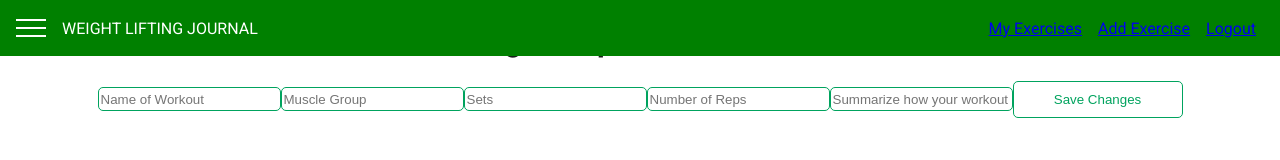
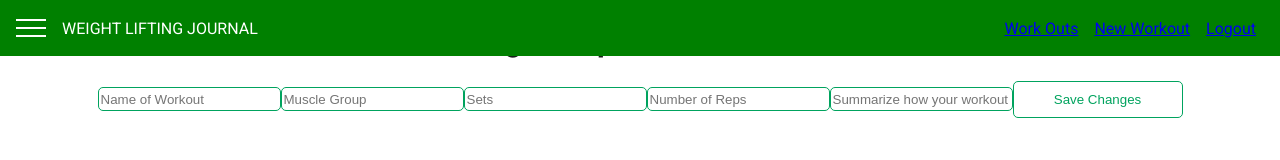
Before and after one commit to BuildWeek-WeightJournal/front-end, a React (Create React App) app in the folder front-end/: page /update_workout/1 in a window 1280 px wide. Shown: the top 160 px of the page. Built offline with nearby package versions, Linux system fonts and the light colour scheme.

Commit message:
Changed NavbarLinks

```diff
--- a/front-end/src/Components/NavBar.js
+++ b/front-end/src/Components/NavBar.js
@@ -17,10 +17,10 @@ const NavBar = props => (
       <div className="navbar-navigation-items">
         <ul>
           <li>
-            <a href="/">My Exercises</a>
+            <a href="/">Work Outs</a>
           </li>
           <li>
-            <a href="/">Add Exercise</a>
+            <a href="/">New Workout</a>
           </li>
           <li>
             <a href="/">Logout</a>
--- a/front-end/src/Components/UserForm.js
+++ b/front-end/src/Components/UserForm.js
@@ -101,7 +101,7 @@ const FormikUserForm = withFormik({
   }),
   handleSubmit(values, { resetForm, setErrors, setSubmitting, setStatus }) {
     axios
-      .post("https://weightliftingjournal-buildweek.herokuapp.com/api/workouts/", values)
+      .post("https://weightliftingjournal-buildweek.herokuapp.com/api/users/", values)
       .then(res => {
         // console.log("Success", res);
         setStatus(res.data);
```
